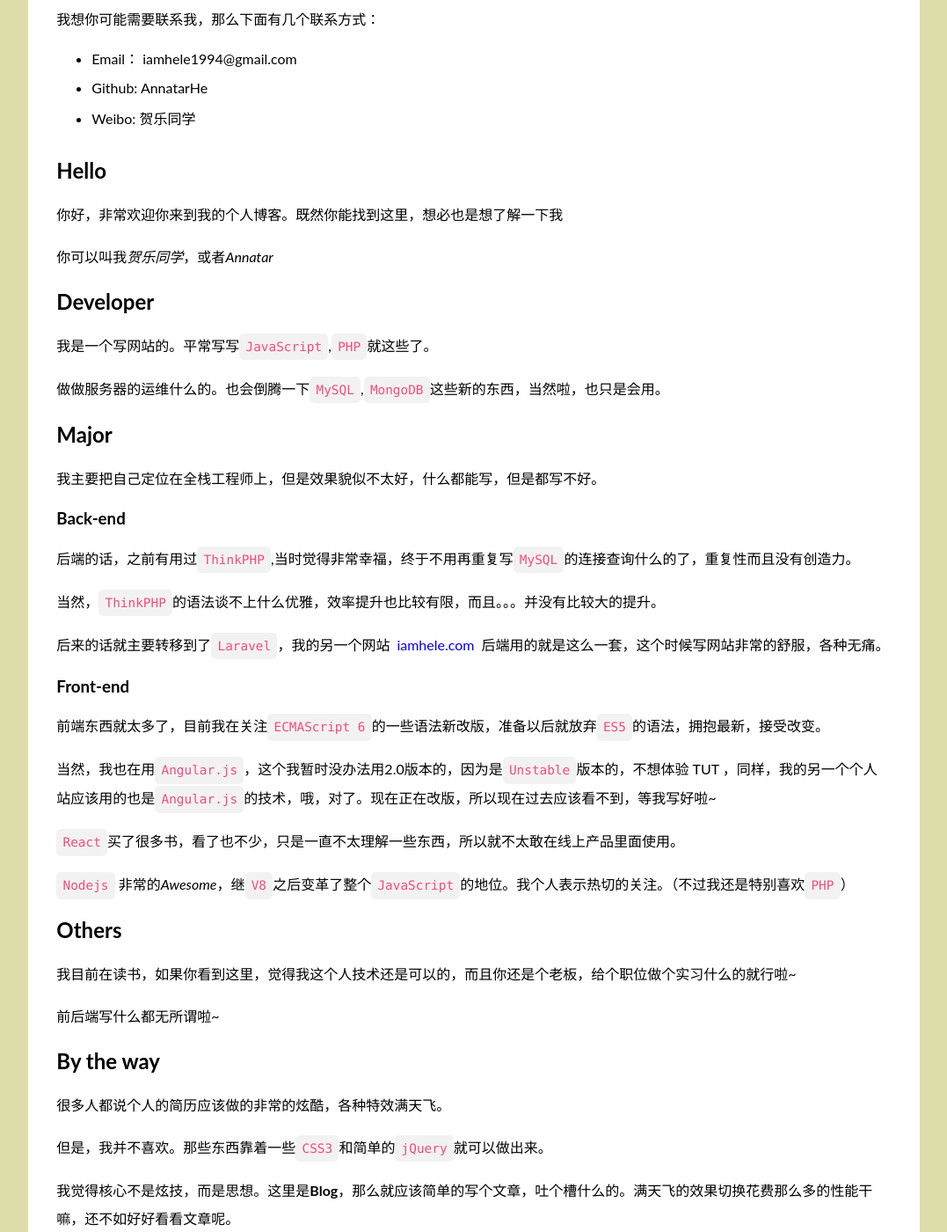
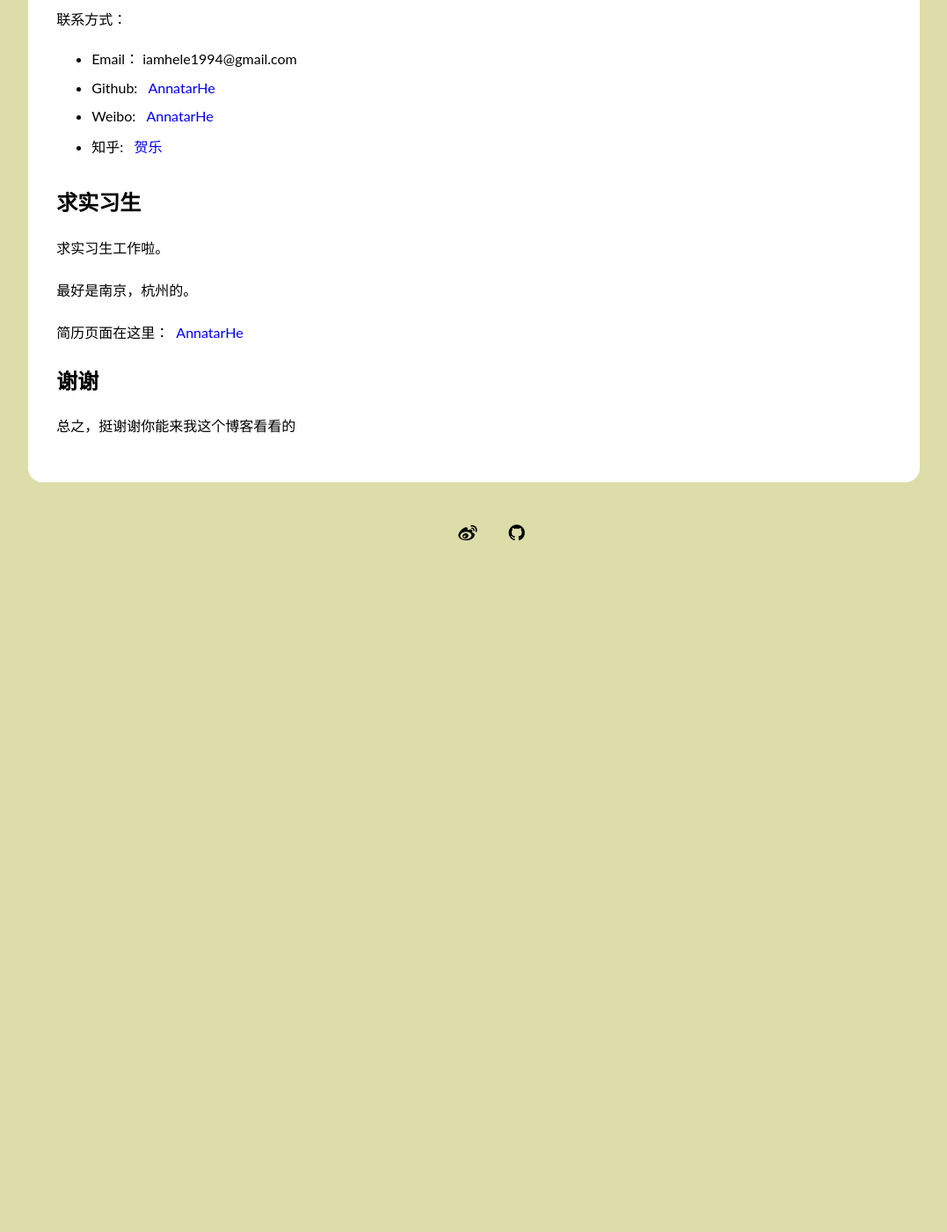
Before and after one commit to AnnatarHe/AnnatarHe.github.io, a Jekyll site: the page built from about.md, in a window 1280 px wide and 1400 px high, scrolled down 332 px. Shown: the whole window at 88% size, without its empty margins (101-1178 px from the left). Built offline with Jekyll 4.4.1, drawn with Linux system fonts in a browser that asks for light colours; nearby versions of some CDN libraries; some web fonts are replaced; comment, search, counter and statistics services are not loaded; after the commit the page ends 962 px from its top, so only the background shows below that; some of the changed text lies outside the part shown.

Commit message:
update readme and about page

```diff
--- a/about.md
+++ b/about.md
@@ -5,61 +5,21 @@ title: About
 
 ## Contact me
 
-我想你可能需要联系我，那么下面有几个联系方式：
+联系方式：
 
 * Email： iamhele1994@gmail.com
-* Github: AnnatarHe
-* Weibo: 贺乐同学
+* Github: [AnnatarHe](https://github.com/AnnatarHe)
+* Weibo: [AnnatarHe](http://weibo.com/AnnatarHe/home)
+* 知乎: [贺乐](https://www.zhihu.com/people/AnnatarHe)
 
+## 求实习生
 
-## Hello
+求实习生工作啦。
 
-你好，非常欢迎你来到我的个人博客。既然你能找到这里，想必也是想了解一下我
+最好是南京，杭州的。
 
-你可以叫我*贺乐同学*，或者*Annatar*
+简历页面在这里：[AnnatarHe](https://www.iamhele.com)
 
-## Developer
+## 谢谢
 
-我是一个写网站的。平常写写`JavaScript`,`PHP`就这些了。
-
-做做服务器的运维什么的。也会倒腾一下`MySQL`,`MongoDB`这些新的东西，当然啦，也只是会用。
-
-## Major
-
-我主要把自己定位在全栈工程师上，但是效果貌似不太好，什么都能写，但是都写不好。
-
-### Back-end
-
-后端的话，之前有用过`ThinkPHP`,当时觉得非常幸福，终于不用再重复写`MySQL`的连接查询什么的了，重复性而且没有创造力。
-
-当然，`ThinkPHP`的语法谈不上什么优雅，效率提升也比较有限，而且。。。并没有比较大的提升。
-
-后来的话就主要转移到了`Laravel`，我的另一个网站[iamhele.com](http://www.iamhele.com)后端用的就是这么一套，这个时候写网站非常的舒服，各种无痛。
-
-### Front-end
-
-前端东西就太多了，目前我在关注`ECMAScript 6`的一些语法新改版，准备以后就放弃`ES5`的语法，拥抱最新，接受改变。
-
-当然，我也在用`Angular.js`，这个我暂时没办法用2.0版本的，因为是`Unstable`版本的，不想体验 TUT ，同样，我的另一个个人站应该用的也是`Angular.js`的技术，哦，对了。现在正在改版，所以现在过去应该看不到，等我写好啦~
-
-`React`买了很多书，看了也不少，只是一直不太理解一些东西，所以就不太敢在线上产品里面使用。
-
-`Nodejs` 非常的*Awesome*，继`V8`之后变革了整个`JavaScript`的地位。我个人表示热切的关注。（不过我还是特别喜欢`PHP`）
-
-## Others
-
-我目前在读书，如果你看到这里，觉得我这个人技术还是可以的，而且你还是个老板，给个职位做个实习什么的就行啦~
-
-前后端写什么都无所谓啦~
-
-## By the way
-
-很多人都说个人的简历应该做的非常的炫酷，各种特效满天飞。
-
-但是，我并不喜欢。那些东西靠着一些`CSS3`和简单的`jQuery`就可以做出来。
-
-我觉得核心不是炫技，而是思想。这里是**Blog**，那么就应该简单的写个文章，吐个槽什么的。满天飞的效果切换花费那么多的性能干嘛，还不如好好看看文章呢。
-
-其实起初我甚至特别极端的想只做个**居中**就好了，后来觉得可能对待访问者不太友好，所以看着[happypeter](http://github.com/happypeter)的页面仿造了这个主题样式。
-
-2015年8月6日21:54:53
+总之，挺谢谢你能来我这个博客看看的
```
Also changed, not shown: README.md.
